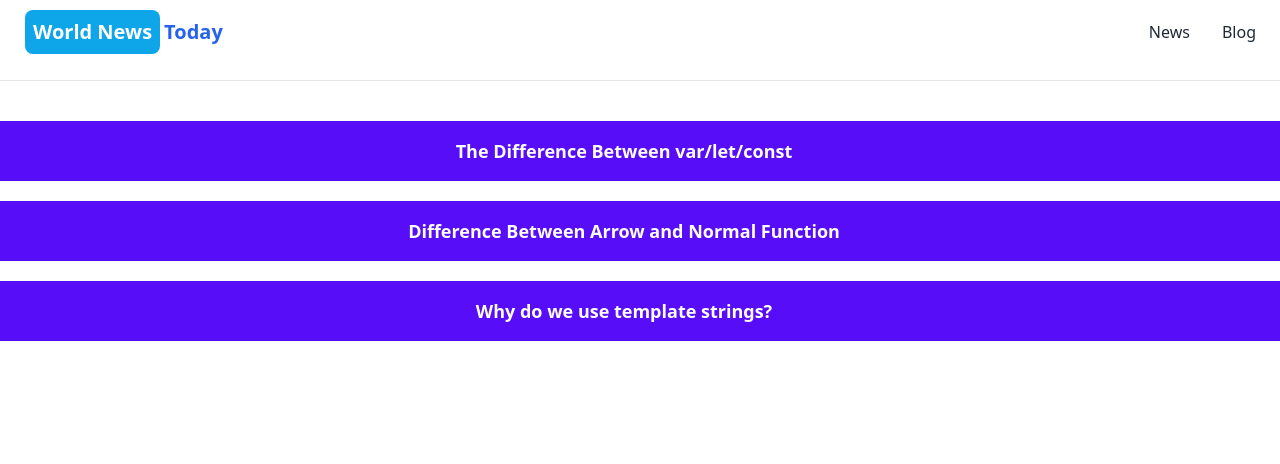
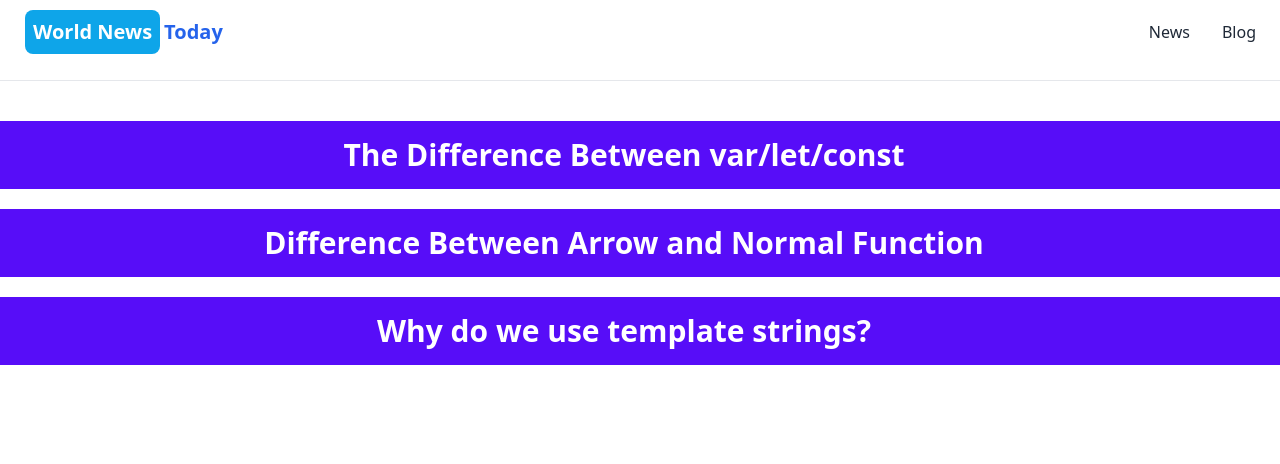
Before and after one commit to sartajdev007/world-news-today-js, a plain HTML site: page blog.html in a window 1280 px wide. Drawn offline with nearby package versions, Linux system fonts and the light colour scheme.

Commit message:
blog answer add

```diff
--- a/blog.html
+++ b/blog.html
@@ -38,7 +38,7 @@
                 <input type="checkbox" class="peer" />
                 <div
                     class=" text-center collapse-title bg-primary text-primary-content peer-checked:bg-secondary peer-checked:text-secondary-content">
-                    <span class="font-bold text-lg">The Difference Between var/let/const</span>
+                    <span class="font-bold text-3xl">The Difference Between var/let/const</span>
                 </div>
                 <div
                     class="collapse-content bg-primary text-primary-content peer-checked:bg-secondary peer-checked:text-secondary-content">
@@ -69,7 +69,7 @@
                 <input type="checkbox" class="peer" />
                 <div
                     class="text-center collapse-title bg-primary text-primary-content peer-checked:bg-secondary peer-checked:text-secondary-content">
-                    <span class="font-bold text-lg ">Difference Between Arrow and Normal Function</span>
+                    <span class="font-bold text-3xl ">Difference Between Arrow and Normal Function</span>
                 </div>
                 <div
                     class="collapse-content bg-primary text-primary-content peer-checked:bg-secondary peer-checked:text-secondary-content">
@@ -92,21 +92,16 @@
                 <input type="checkbox" class="peer" />
                 <div
                     class="text-center collapse-title bg-primary text-primary-content peer-checked:bg-secondary peer-checked:text-secondary-content">
-                    <span class="font-bold text-lg ">Why do we use template strings?</span>
+                    <span class="font-bold text-3xl ">Why do we use template strings?</span>
                 </div>
                 <div
                     class="collapse-content bg-primary text-primary-content peer-checked:bg-secondary peer-checked:text-secondary-content">
-                    <p>Inside of a regular JavaScript function, this value (aka the execution context) is dynamic.
-
-                        The dynamic context means that the value of this depends on how the function is invoked. In
-                        JavaScript, there are 4 ways you can invoke a regular function.</p>
-                    <p>
-                        The behavior of this inside of an arrow function differs considerably from the regular
-                        function's this behavior. The arrow function doesn't define its own execution context.
-
-                        No matter how or where being executed, this value inside of an arrow function always equals this
-                        value from the outer function. In other words, the arrow function resolves this lexically.
-                    </p>
+                    <p>Template strings are a powerful feature of modern JavaScript released in ES6. It lets us
+                        insert/interpolate variables and expressions into strings without needing to concatenate like in
+                        older versions of JavaScript. It allows us to create strings that are complex and contain
+                        dynamic elements. Another great thing that comes with template strings are tags. Tags are
+                        functions that take a string and the decomposed parts of the string as parameters and are great
+                        for converting strings to different entities.</p>
                 </div>
             </div>
         </section>
```
